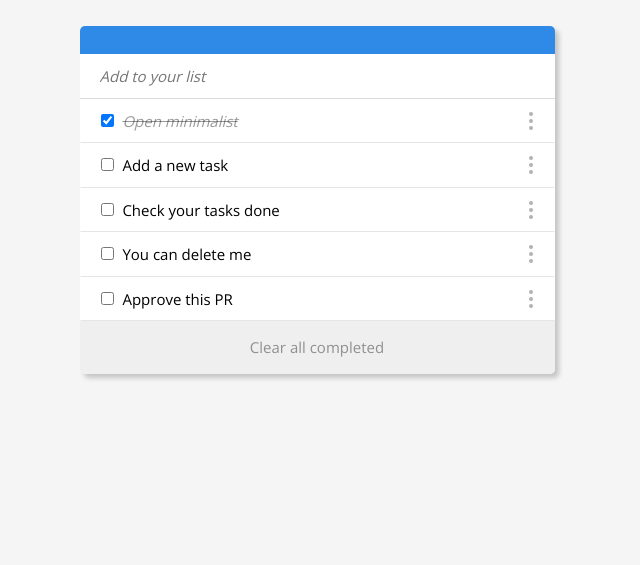
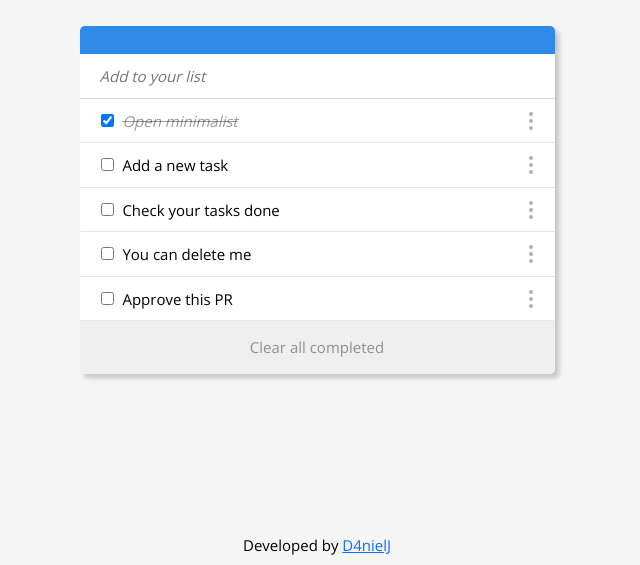
Before and after one commit to D4nielJ/todo-list, a website built with webpack: page dist/index.html in a window 1280 px wide. Shown: the part 235-800 px from the top of the page, without its empty margins (323-963 px from the left). Built offline with nearby package versions, Linux system fonts and the light colour scheme.

Commit message:
Update build

```diff
--- a/dist/index.html
+++ b/dist/index.html
@@ -1 +1 @@
-<!doctype html><html lang="en"><head><meta charset="UTF-8"/><meta http-equiv="X-UA-Compatible" content="IE=edge"/><meta name="viewport" content="width=device-width,initial-scale=1"/><title>To Do List</title><script src="https://kit.fontawesome.com/d5e3631d2a.js" crossorigin="anonymous"></script><script defer="defer" src="main.04d2980bf756c737d38f.js"></script></head><body><div class="container"><div class="row justify-content-center"><div class="main-title col-12"><div class="mb-5 logo"><i class="fas fa-check"></i></div><h1 class="mb-5">minimalist</h1></div><div class="card col-11 col-md-6 col-lg-5"><div class="card__title"></div><form action="#" class="card__form"><input name="newtask" id="newtask" class="card__add-task" placeholder="Add to your list" required/> <button class="card__submit" type="submit"><i class="fas fa-plus"></i></button></form><ul class="todo-list"></ul><button type="button" class="todo-list__clear">Clear all completed</button></div></div></div></body></html>
+<!doctype html><html lang="en"><head><meta charset="UTF-8"/><meta http-equiv="X-UA-Compatible" content="IE=edge"/><meta name="viewport" content="width=device-width,initial-scale=1"/><title>To Do List</title><script src="https://kit.fontawesome.com/d5e3631d2a.js" crossorigin="anonymous"></script><script defer="defer" src="main.9f49c2ec69cd209ef2da.js"></script></head><body><div class="container"><div class="row justify-content-center"><div class="main-title col-12"><div class="mb-5 logo"><i class="fas fa-check"></i></div><h1 class="mb-5">minimalist</h1></div><div class="card col-11 col-md-6 col-lg-5"><div class="card__title"></div><form action="#" class="card__form"><input name="newtask" id="newtask" class="card__add-task" placeholder="Add to your list" required/> <button class="card__submit" type="submit"><i class="fas fa-plus"></i></button></form><ul class="todo-list"></ul><button type="button" class="todo-list__clear">Clear all completed</button></div></div></div><footer><p>Developed by <a href="https://github.com/D4nielJ/" target="_blank" rel="noopener noreferrer">D4nielJ</a></p></footer></body></html>
```
Also changed, not shown: 4 other files.
